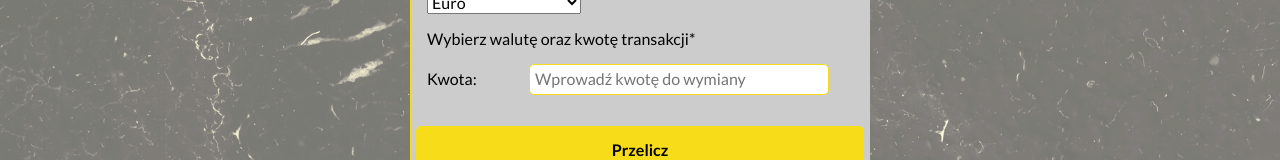
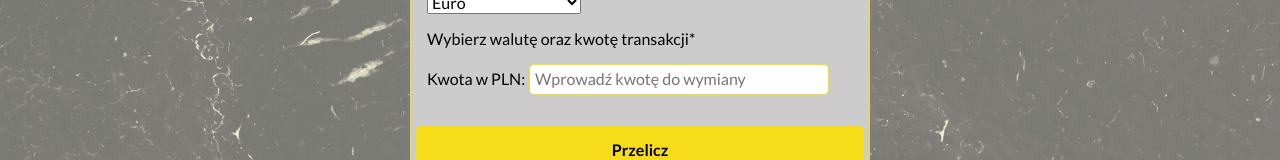
Before and after one commit to szymonbasiul/currency-converter-react, a React (Create React App) app: page / in a window 1280 px wide. Shown: the part 194-354 px from the top of the page. Built offline with nearby package versions, Linux system fonts and the light colour scheme.

Commit message:
onCurrencyChange, onAmountChange values added

```diff
--- a/src/Form/index.js
+++ b/src/Form/index.js
@@ -12,6 +12,9 @@ const Form = () => {
     calculateChange();
   };
 
+  const onCurrencyChange = ({ target }) => setCurrency(target.value);
+  const onAmountChange = ({ target }) => setAmount(target.value);
+
   const calculateChange = () => {
     currencies.forEach((x) => {
       if (x.shortName === currency) {
@@ -22,14 +25,13 @@ const Form = () => {
 
   return (
     <form className="form" onSubmit={onSubmit}>
-
       <fieldset className="form__fieldset">
         <legend className="form__legend"> Kalkulator walutowy </legend>
         <p>Wybierz walutę*</p>
         <select
           className="select"
           value={currency}
-          onChange={({ target }) => setCurrency(target.value)}
+          onChange={onCurrencyChange}
         >
           {currencies.map((currency) => (
             <option key={currency.shortName} value={currency.shortName}>
@@ -39,12 +41,12 @@ const Form = () => {
         </select>
         <p>Wybierz walutę oraz kwotę transakcji*</p>
         <label>
-          <span className="form__labelText">Kwota:</span>
+          <span className="form__labelText">Kwota w PLN:</span>
         </label>
         <label>
           <input
             value={amount}
-            onChange={({ target }) => setAmount(target.value)}
+            onChange={onAmountChange}
             className="form__field"
             id="amount"
             name="exchange"
```
